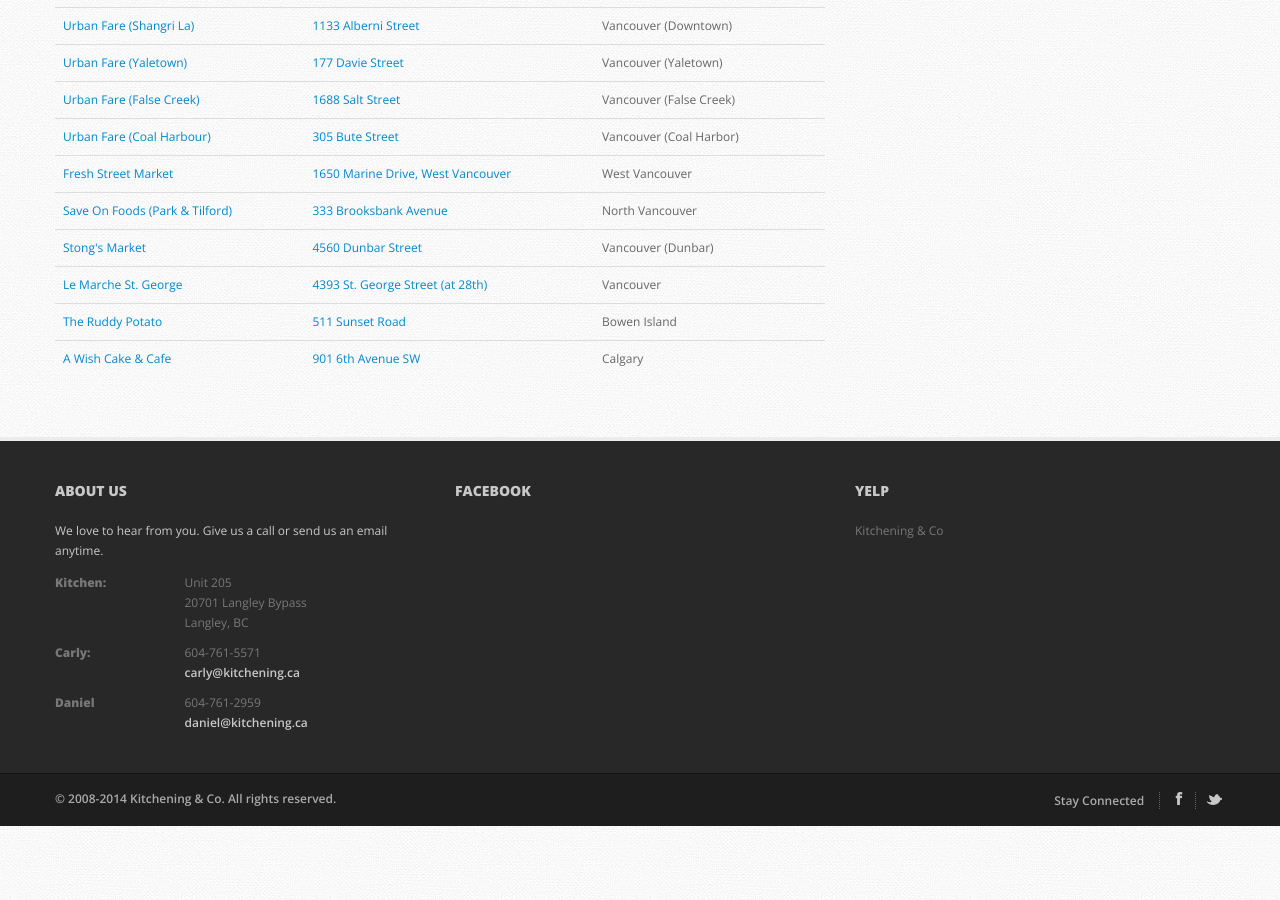
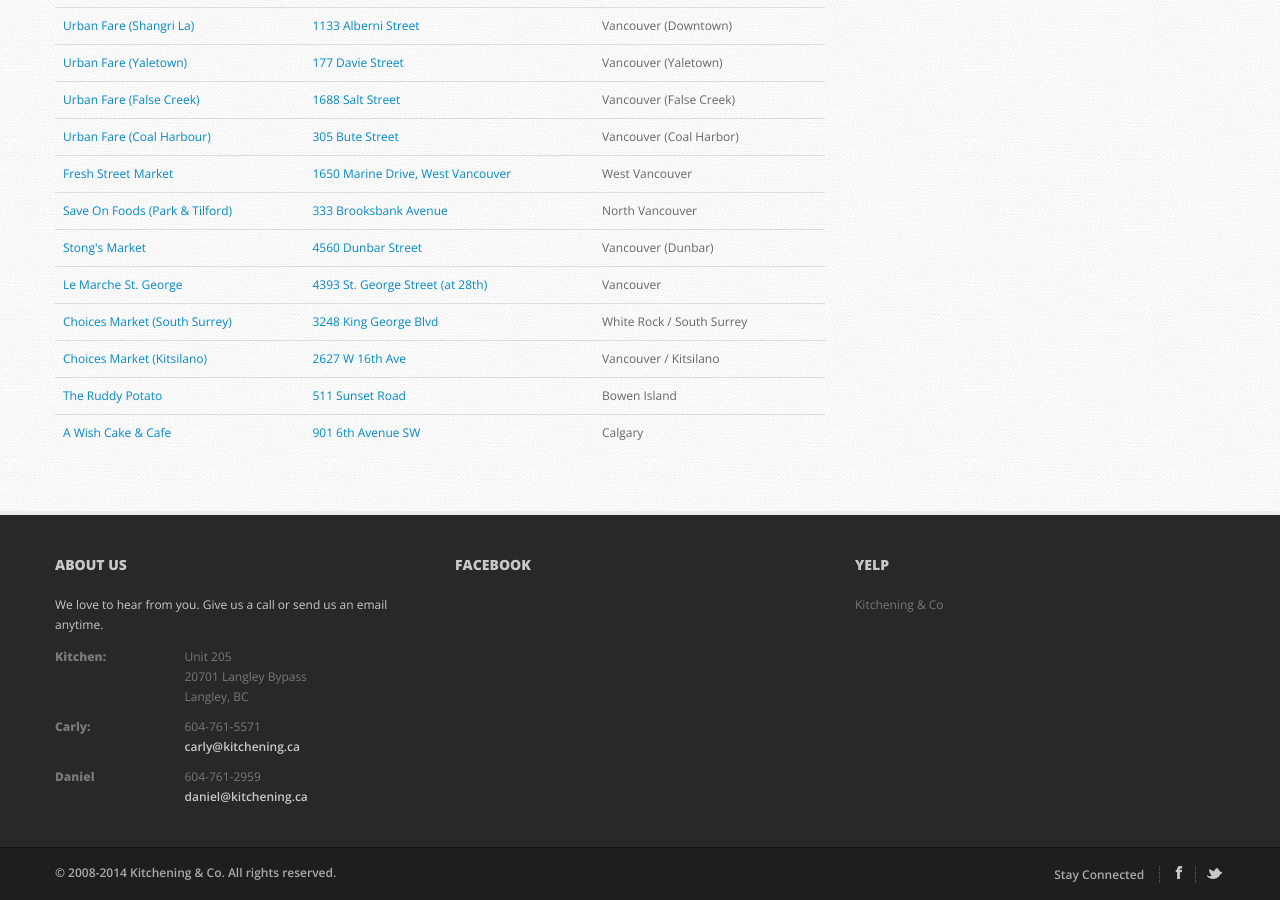
Before and after one commit to kitchening/kitchening.github.io, a Jekyll site: the page built from where-to-buy.html, in a window 1280 px wide and 900 px high, scrolled down 578 px. Built offline with Jekyll 4.4.1, drawn with Linux system fonts in a browser that asks for light colours; before the commit the page ends 1404 px from its top, so only the background shows below that.

Commit message:
Add choices stores.

```diff
--- a/where-to-buy.html
+++ b/where-to-buy.html
@@ -91,6 +91,16 @@
             <td>Vancouver</td>
           </tr>
           <tr>
+            <td><a href="/buy-macarons-in-white-rock-at-choices-market">Choices Market (South Surrey)</a></td>
+            <td><a href="https://goo.gl/maps/9drTb">3248 King George Blvd</a></td>
+            <td>White Rock / South Surrey</td>
+          </tr>
+          <tr>
+            <td><a href="/buy-macarons-in-kitsilano-at-choices-market">Choices Market (Kitsilano)</a></td>
+            <td><a href="https://goo.gl/maps/YgFbS">2627 W 16th Ave</a></td>
+            <td>Vancouver / Kitsilano</td>
+          </tr>
+          <tr>
             <td><a href="/buy-macarons-on-bowen-island-at-ruddy-potato">The Ruddy Potato</a></td>
             <td><a href="https://goo.gl/maps/dLTZa">511 Sunset Road</a></td>
             <td>Bowen Island</td>
```
Also changed, not shown: buy-macarons-in-kitsilano-at-choices-market.html (added, +17 -0 lines), buy-macarons-in-white-rock-at-choices-market.html (added, +17 -0 lines).
